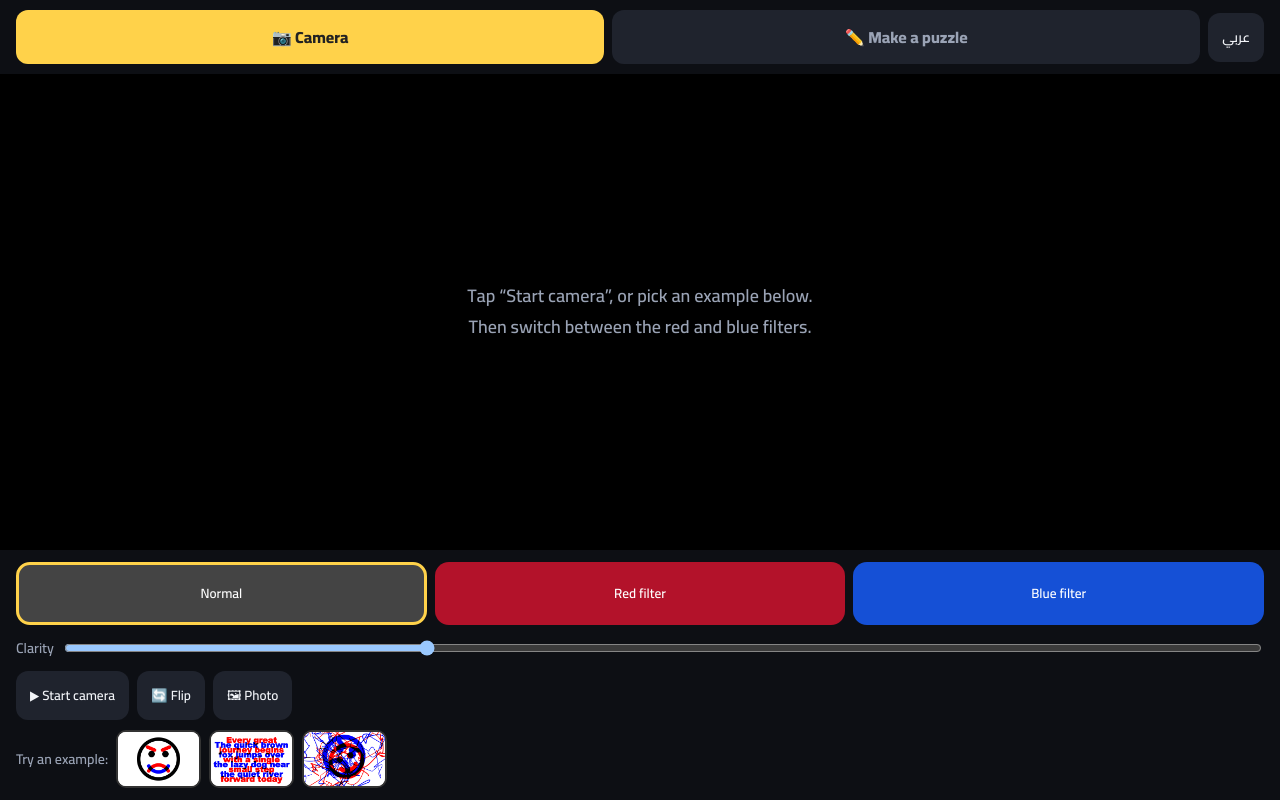
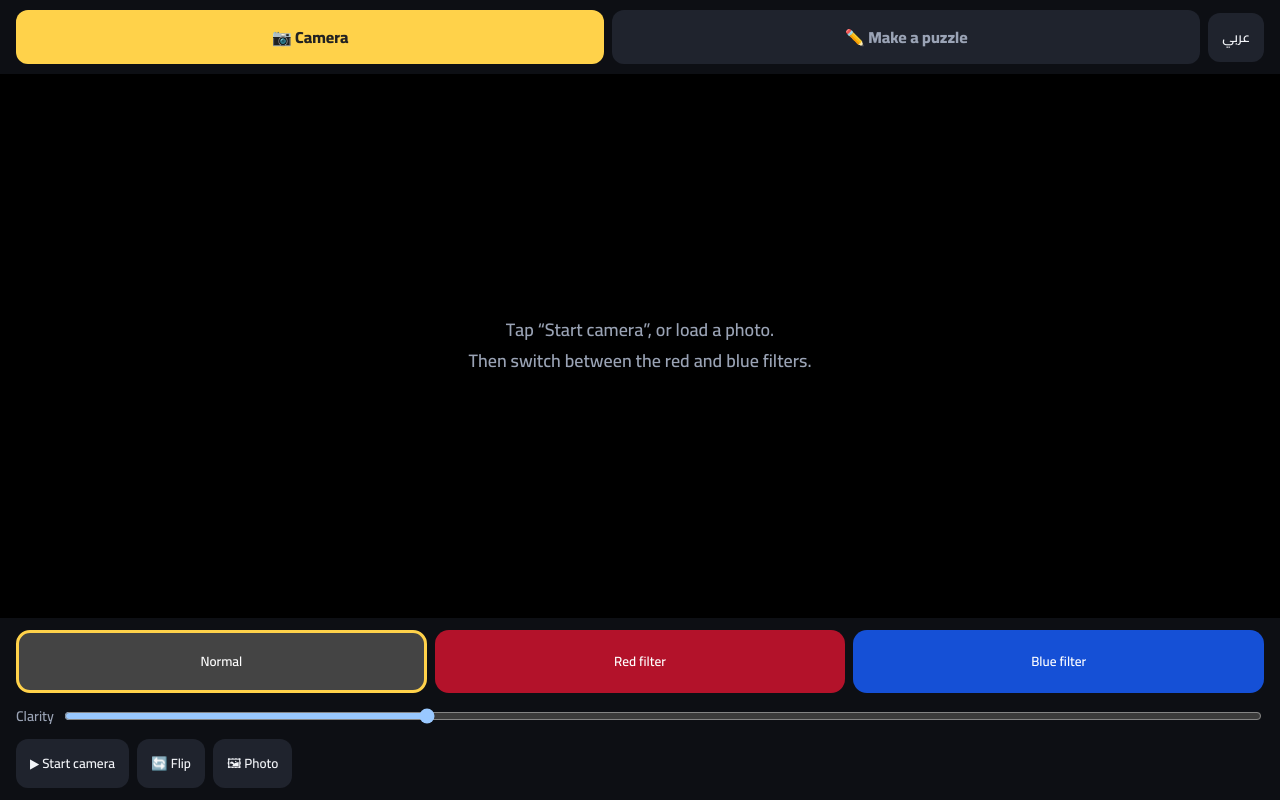
Before and after one commit to MaximusAshraf/red-blue-lens, a plain HTML site: page docs/index.html in a window 1280 px wide. Drawn offline with Linux system fonts and the light colour scheme.

Commit message:
Remove example picker from camera page
Co-Authored-By: Claude Sonnet 5.5 <noreply@anthropic.com>

```diff
--- a/docs/index.html
+++ b/docs/index.html
@@ -23,11 +23,6 @@
       <button class="mini" id="flip" data-i="flip"></button>
       <button class="mini" id="up" data-i="upload"></button>
       <input id="file" type="file" accept="image/*" hidden>
-    </div>
-    <div class="ex"><span data-i="examples"></span>
-      <button data-src="examples/easy.png"><img src="examples/easy.png" alt="easy example"></button>
-      <button data-src="examples/text.png"><img src="examples/text.png" alt="text example"></button>
-      <button data-src="examples/hard.png"><img src="examples/hard.png" alt="hard example"></button>
     </div>
   </div>
 </main>
@@ -79,7 +74,6 @@ $('#start').onclick = startCam;
 $('#flip').onclick = () => { facing = facing === 'environment' ? 'user' : 'environment'; if (stream) startCam(); };
 $('#up').onclick = () => $('#file').click();
 $('#file').onchange = e => { const f = e.target.files[0]; if (f) showImage(URL.createObjectURL(f)); };
-document.querySelectorAll('.ex button').forEach(b => b.onclick = () => showImage(b.dataset.src));
 
 // a puzzle sent over from the "Make a puzzle" page
 try { const d = sessionStorage.getItem('rbl_img'); if (d) { sessionStorage.removeItem('rbl_img'); showImage(d); } } catch (e) {}
--- a/docs/shared.css
+++ b/docs/shared.css
@@ -38,8 +38,4 @@ h3{margin:4px 0}
 #stage{flex:1;min-height:240px;display:flex;align-items:center;justify-content:center;background:#000;position:relative}
 #view{max-width:100%;max-height:100%;object-fit:contain}
 #msg{position:absolute;inset:0;display:flex;align-items:center;justify-content:center;text-align:center;padding:24px;color:var(--mut);font-size:18px;line-height:1.7;white-space:pre-line;pointer-events:none}
-.ex{display:flex;gap:8px;align-items:center;overflow-x:auto}
-.ex button{border:2px solid #333;border-radius:10px;padding:0;background:#fff;flex:none}
-.ex img{height:54px;display:block;border-radius:8px}
-.ex span{color:var(--mut);font-size:14px;flex:none}
 [hidden]{display:none!important}
--- a/docs/shared.js
+++ b/docs/shared.js
@@ -5,9 +5,9 @@ const L = {
     title_cam:'Red/Blue Lens', title_make:'Red/Blue Lens - Make a puzzle',
     nav_cam:'📷 Camera', nav_make:'✏️ Make a puzzle',
     mode_n:'Normal', mode_r:'Red filter', mode_b:'Blue filter',
-    clarity:'Clarity', start:'▶︎ Start camera', flip:'🔄 Flip', upload:'🖼 Photo', examples:'Try an example:',
-    idle:'Tap “Start camera”, or pick an example below.\nThen switch between the red and blue filters.',
-    cam_err:'Camera not available.\nAllow camera access and open this page over https.\nYou can still use “Photo” or an example.',
+    clarity:'Clarity', start:'▶︎ Start camera', flip:'🔄 Flip', upload:'🖼 Photo',
+    idle:'Tap “Start camera”, or load a photo.\nThen switch between the red and blue filters.',
+    cam_err:'Camera not available.\nAllow camera access and open this page over https.\nYou can still use “Photo”.',
     tab_text:'✍️ Sentences', tab_shape:'🔷 Shapes',
     hint_text:'Write two sentences. They are drawn on top of each other, one in blue and one in red. By eye it is a mess. Through the red filter you see the blue one, through the blue filter you see the red one.',
     blue_text:'Blue sentence (shown by the red filter)', red_text:'Red sentence (shown by the blue filter)',
@@ -26,9 +26,9 @@ const L = {
     title_cam:'عدسة الأحمر والأزرق', title_make:'عدسة الأحمر والأزرق - اعمل لغز',
     nav_cam:'📷 الكاميرا', nav_make:'✏️ اعمل لغز',
     mode_n:'عادي', mode_r:'فلتر أحمر', mode_b:'فلتر أزرق',
-    clarity:'الوضوح', start:'▶︎ شغّل الكاميرا', flip:'🔄 اقلب', upload:'🖼 صورة', examples:'جرّب مثال:',
-    idle:'اضغط «شغّل الكاميرا» أو اختار مثال من تحت.\nوبعدين بدّل بين الفلتر الأحمر والأزرق.',
-    cam_err:'الكاميرا مش متاحة.\nاسمح بالكاميرا وافتح الصفحة من رابط https.\nتقدر برضه تستخدم «صورة» أو مثال.',
+    clarity:'الوضوح', start:'▶︎ شغّل الكاميرا', flip:'🔄 اقلب', upload:'🖼 صورة',
+    idle:'اضغط «شغّل الكاميرا» أو ارفع صورة.\nوبعدين بدّل بين الفلتر الأحمر والأزرق.',
+    cam_err:'الكاميرا مش متاحة.\nاسمح بالكاميرا وافتح الصفحة من رابط https.\nتقدر برضه تستخدم «صورة».',
     tab_text:'✍️ جمل', tab_shape:'🔷 أشكال',
     hint_text:'اكتب جملتين. هيتركبوا فوق بعض (واحدة أزرق وواحدة أحمر). بالعين مش مفهومة، وبالفلتر الأحمر هتشوف الزرقا وبالفلتر الأزرق هتشوف الحمرا.',
     blue_text:'الجملة الزرقا (بتظهر بالفلتر الأحمر)', red_text:'الجملة الحمرا (بتظهر بالفلتر الأزرق)',
```
Also changed, not shown: docs/examples/easy.png (deleted), docs/examples/hard.png (deleted), docs/examples/text.png (deleted), 1 other file.
